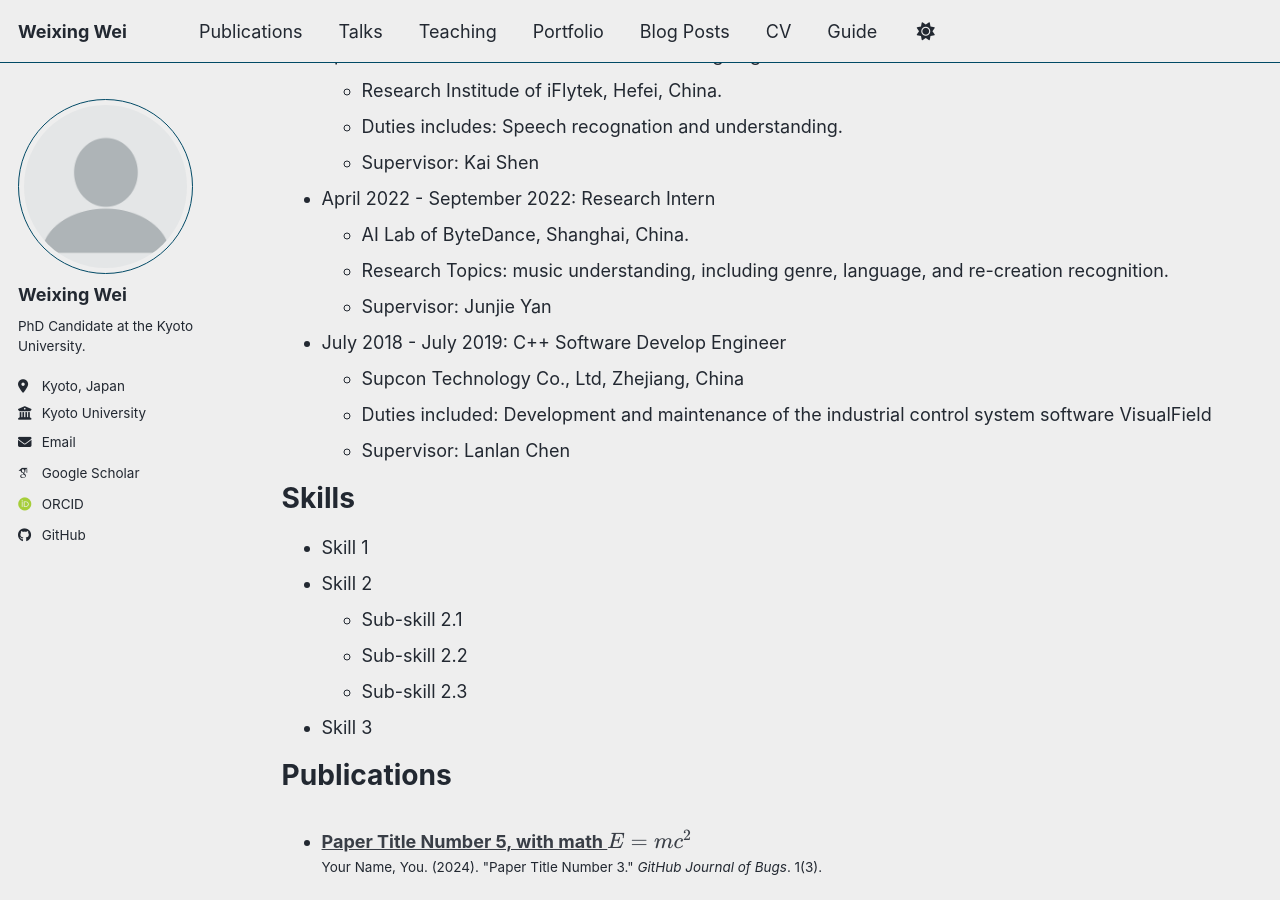
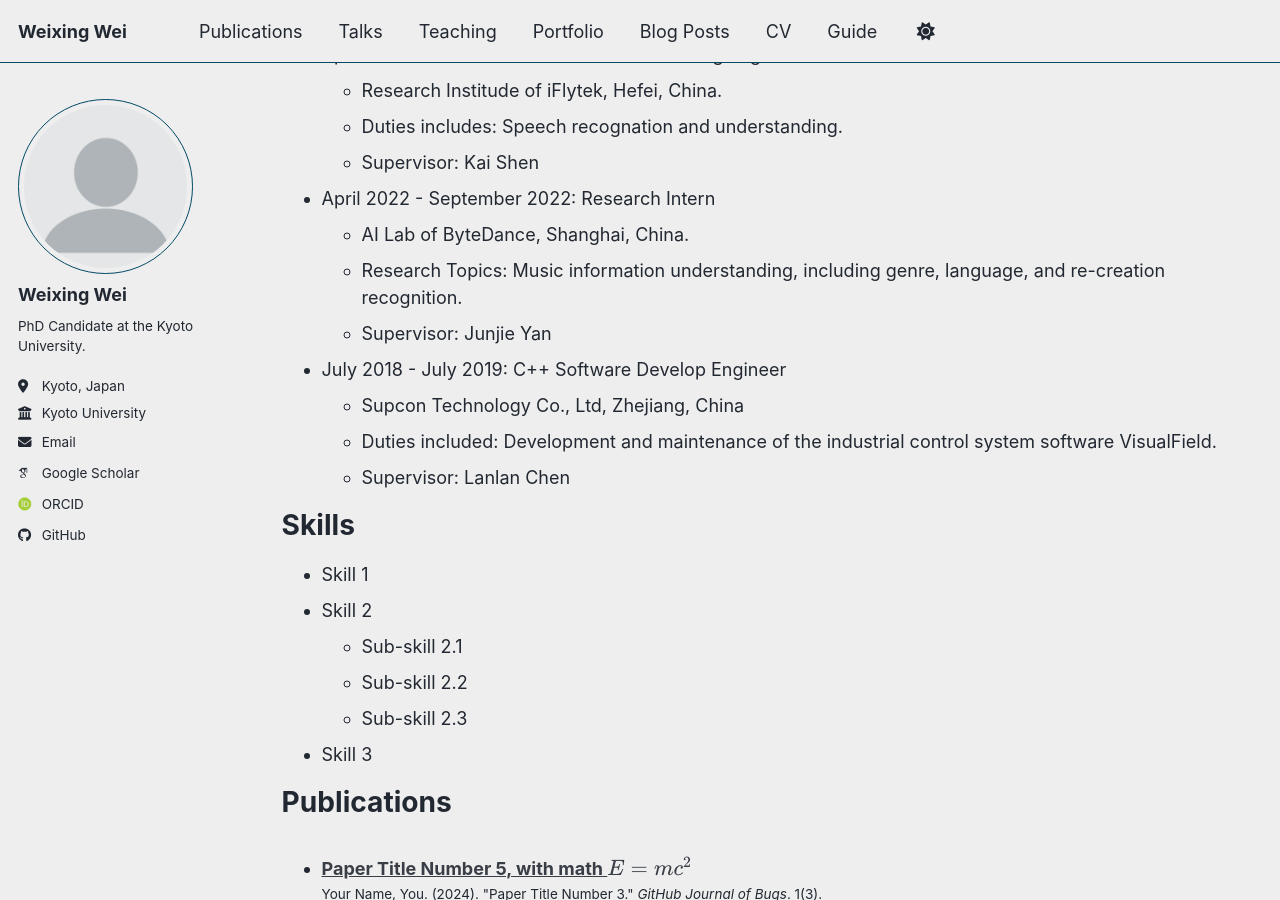
Before and after one commit to WX-Wei/WX-Wei.github.io, a Jekyll site: the page built from _pages/cv.md, in a window 1280 px wide and 900 px high, scrolled down 321 px. Built offline with Jekyll 4.4.1, drawn with Linux system fonts in a browser that asks for light colours; some web fonts are replaced; a script bundle is joined from its source files by our own code; library files that are not in the unit come from our copies.

Commit message:
Fix formatting in CV markdown
Corrected capitalization and punctuation in research and duties sections.

```diff
--- a/_pages/cv.md
+++ b/_pages/cv.md
@@ -24,12 +24,12 @@ Work experience
 
 * April 2022 - September 2022: Research Intern
   * AI Lab of ByteDance, Shanghai, China.
-  * Research Topics: music understanding, including genre, language, and re-creation recognition.
+  * Research Topics: Music information understanding, including genre, language, and re-creation recognition.
   * Supervisor: Junjie Yan
 
 * July 2018 - July 2019: C++ Software Develop Engineer
   * Supcon Technology Co., Ltd, Zhejiang, China
-  * Duties included: Development and maintenance of the industrial control system software VisualField
+  * Duties included: Development and maintenance of the industrial control system software VisualField.
   * Supervisor: Lanlan Chen
 
 Skills
```
